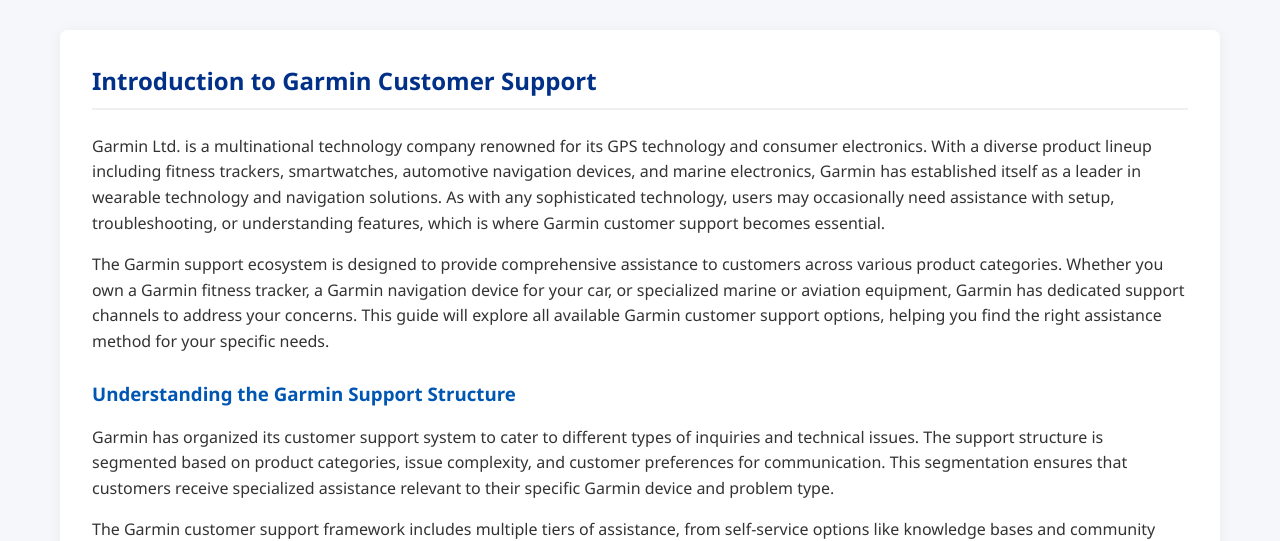
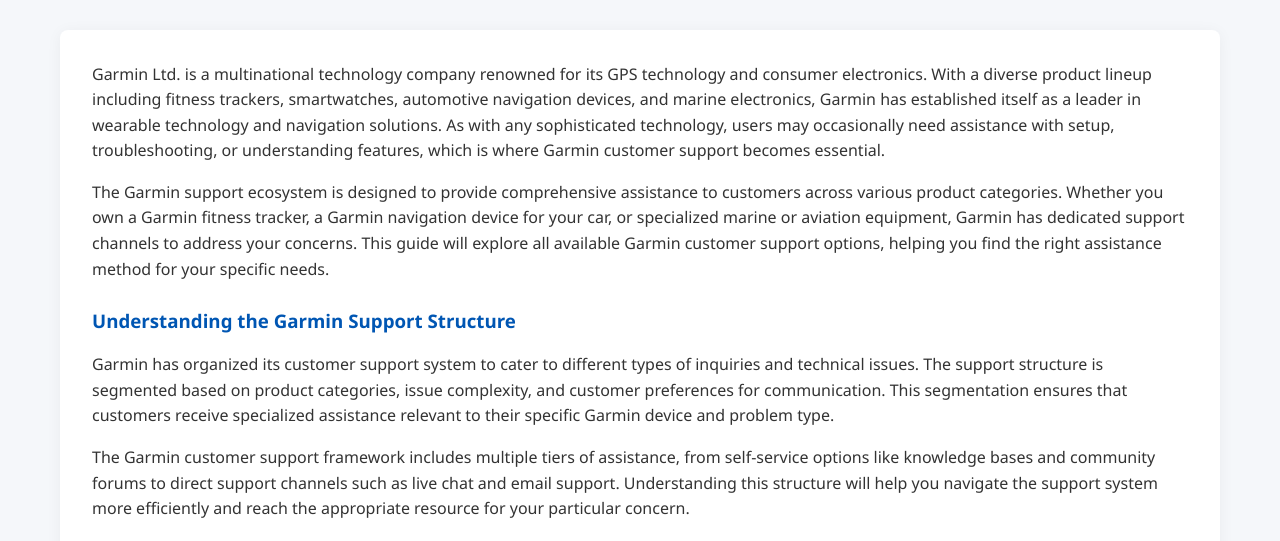
Before and after one commit to pofmyaccount/garmin-gps, a plain HTML site: page index.html in a window 1280 px wide. Shown: the part 382-923 px from the top of the page. Drawn offline with Linux system fonts and the light colour scheme.

Commit message:
Update index.html

```diff
--- a/index.html
+++ b/index.html
@@ -354,7 +354,6 @@
 
     <div class="container">
         <section class="content-section">
-            <h2>Introduction to Garmin Customer Support</h2>
             <p>Garmin Ltd. is a multinational technology company renowned for its GPS technology and consumer electronics. With a diverse product lineup including fitness trackers, smartwatches, automotive navigation devices, and marine electronics, Garmin has established itself as a leader in wearable technology and navigation solutions. As with any sophisticated technology, users may occasionally need assistance with setup, troubleshooting, or understanding features, which is where Garmin customer support becomes essential.</p>
 
             <p>The Garmin support ecosystem is designed to provide comprehensive assistance to customers across various product categories. Whether you own a Garmin fitness tracker, a Garmin navigation device for your car, or specialized marine or aviation equipment, Garmin has dedicated support channels to address your concerns. This guide will explore all available Garmin customer support options, helping you find the right assistance method for your specific needs.</p>
```
